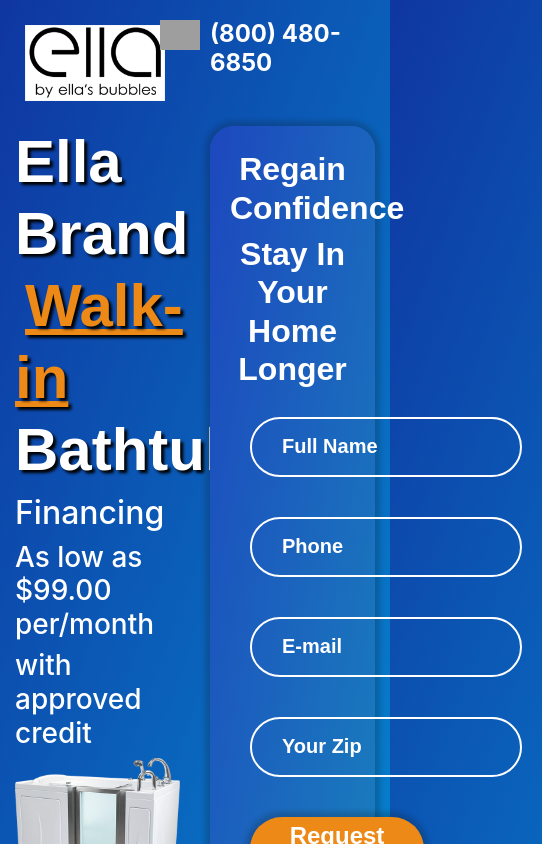
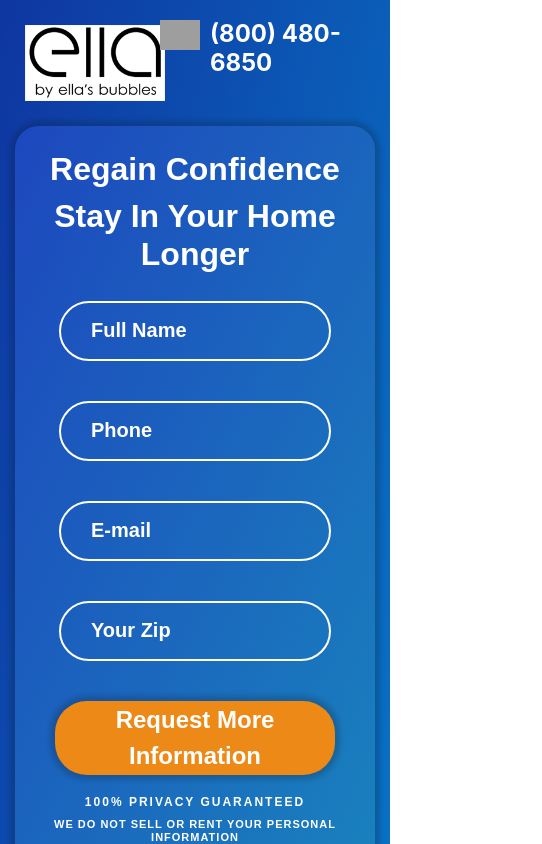
Before and after one commit to Bekargyn/ellas-bubbles, a React (Create React App) app: page / in a window 390 px wide. Shown: the top 844 px of the page, 542 px wide, since content can reach past the window. Built offline with nearby package versions, Linux system fonts and the light colour scheme; grey boxes are pictures that could not be loaded.

Commit message:
worked on responsivness

```diff
--- a/src/components/main.js
+++ b/src/components/main.js
@@ -15,8 +15,51 @@
         </div>
       </div>
       <div className="container">
+        <div className="mobile-content">
+          <div className="form-text">
+            <h2>Regain Confidence</h2>
+            <h2>Stay In Your Home Longer</h2>
+          </div>
+          <form action="">
+            <input
+              className="input"
+              type="text"
+              id="fullName"
+              name="fullName"
+              placeholder="Full Name"
+            />
+            <br />
+            <input
+              className="input"
+              type="text"
+              id="usersPhone"
+              name="usersPhone"
+              placeholder="Phone"
+            />
+            <br />
+            <input
+              className="input"
+              type="text"
+              id="email"
+              name="email"
+              placeholder="E-mail"
+            />
+            <br />
+            <input
+              className="input"
+              type="text"
+              id="zipcode"
+              name="zipcode"
+              placeholder="Your Zip"
+            />
+            <br />
+            <button className="btn">Request More Information</button>
+            <h5>100% PRIVACY GUARANTEED</h5>
+            <h6>WE DO NOT SELL OR RENT YOUR PERSONAL INFORMATION</h6>
+          </form>
+        </div>
         <div className="row">
-          <div className="col-6">
+          <div className="col-lg-6 col-md-6 col-sm-12">
             <div className="brand">
               <h1>
                 Ella Brand <br />
@@ -48,7 +91,7 @@
               />
             </div>
           </div>
-          <div className="col-6">
+          <div className="col-lg-6 col-md-6 col-sm-12">
             <div className="content">
               <div className="form-text">
                 <h2>Regain Confidence</h2>
--- a/src/styles/scss/includes/_main.scss
+++ b/src/styles/scss/includes/_main.scss
@@ -28,6 +28,76 @@
   }
 
   .container {
+    // mobole-content starts
+    .mobile-content {
+      display: none;
+      border-radius: 24px;
+      background-image: linear-gradient(
+        to bottom right,
+        rgb(29, 72, 190),
+        rgb(25, 129, 189)
+      );
+      text-align: center;
+      padding: 20px;
+      box-shadow: 0 0 5px 5px rgba(20, 20, 20, 0.2);
+
+      .form-text {
+        h2 {
+          font-family: Arial, Helvetica, sans-serif;
+          font-weight: bold;
+        }
+      }
+
+      .input {
+        background-color: transparent;
+        border: 2px solid white;
+        border-radius: 32px;
+        padding: 10px;
+        min-width: 80%;
+        margin: 20px;
+        min-height: 60px;
+
+        &::placeholder {
+          color: white;
+          font-size: 20px;
+          font-family: Arial, Helvetica, sans-serif;
+          font-weight: bolder;
+          padding: 0 20px;
+        }
+      }
+
+      .btn {
+        background: rgb(236, 137, 23);
+        border-radius: 32px;
+        padding: 10px;
+        min-width: 80%;
+        margin: 20px;
+        min-height: 60px;
+        color: white;
+        font-size: 24px;
+        font-family: Arial, Helvetica, sans-serif;
+        font-weight: bolder;
+        padding: 0 20px;
+        box-shadow: 0 0 5px 5px rgba(20, 20, 20, 0.2);
+      }
+
+      h5 {
+        font-size: 12px;
+        font-family: Arial, Helvetica, sans-serif;
+        font-weight: bold;
+        letter-spacing: 2px;
+      }
+
+      h6 {
+        font-size: 11px;
+        font-family: Arial, Helvetica, sans-serif;
+        font-weight: bold;
+        letter-spacing: 1px;
+      }
+    }
+    // mobile-content ends
+
+    // first column
     .brand {
       h1 {
         font-size: 60px;
@@ -51,6 +121,7 @@
       }
     }
 
+    // second column
     .content {
       border-radius: 24px;
       background-image: linear-gradient(
@@ -116,5 +187,16 @@
         letter-spacing: 1px;
       }
     }
+
+    @media (max-width: 772px) {
+      .content {
+        display: none;
+      }
+
+      .mobile-content {
+        display: block;
+        margin-bottom: 30px;
+      }
+    }
   }
 }
--- a/src/styles/scss/style.scss
+++ b/src/styles/scss/style.scss
@@ -8,5 +8,7 @@
     rgb(15, 54, 161),
     rgb(6, 133, 207)
   );
+  background-repeat: no-repeat;
+  background-size: cover;
   color: white;
 }
```
Also changed, not shown: public/images/arrow_active2.png.
